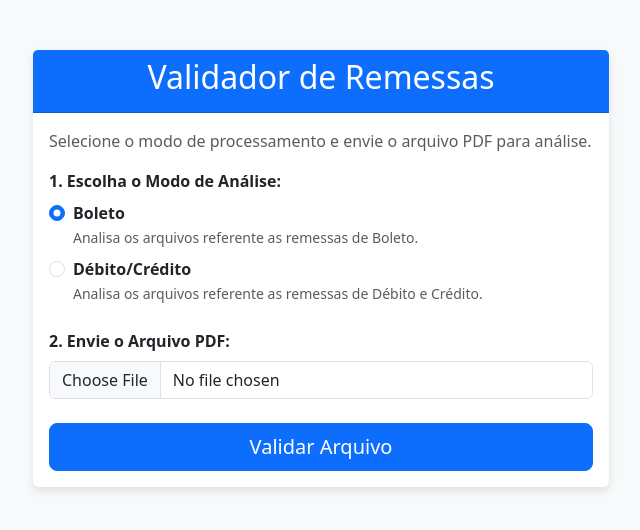
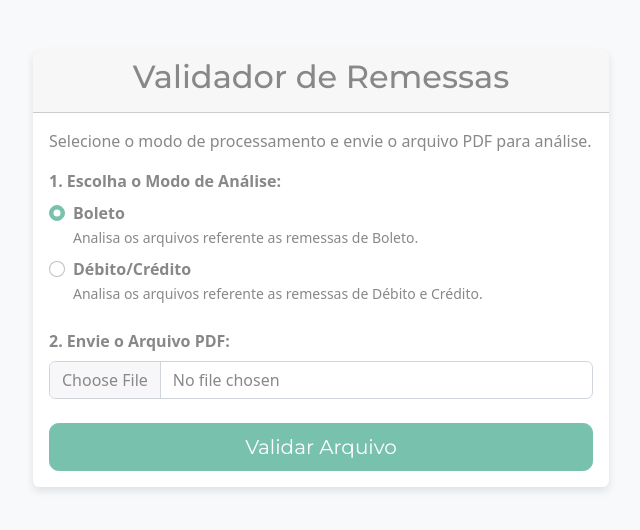
Before and after one commit to pedrorocha3247/conferencia.app, a Flask app: page / in a window 1280 px wide. Shown: the top 530 px of the page, without its empty margins (319-959 px from the left). Run offline with Flask 3, Linux system fonts and the light colour scheme.

Commit message:
Update index.html

```diff
--- a/templates/index.html
+++ b/templates/index.html
@@ -4,7 +4,18 @@
     <meta charset="UTF-8">
     <meta name="viewport" content="width=device-width, initial-scale=1.0">
     <title>Validador de Remessas</title>
-    <link href="https://cdn.jsdelivr.net/npm/bootstrap@5.3.2/dist/css/bootstrap.min.css" rel="stylesheet">
+
+    <!--
+      ALTERE AQUI PARA MUDAR O TEMA
+      Basta trocar a palavra 'minty' pelo nome do tema que você escolheu no site Bootswatch.com
+
+      Exemplos de temas:
+      - Tema escuro:   https://bootswatch.com/5/darkly/bootstrap.min.css
+      - Tema moderno:   https://bootswatch.com/5/lux/bootstrap.min.css
+      - Tema divertido: https://bootswatch.com/5/sketchy/bootstrap.min.css
+    -->
+    <link href="https://bootswatch.com/5/minty/bootstrap.min.css" rel="stylesheet">
+
     <style>
         body {
             background-color: #f8f9fa;
@@ -18,8 +29,6 @@
             box-shadow: 0 4px 8px rgba(0,0,0,0.1);
         }
         .card-header {
-            background-color: #0d6efd;
-            color: white;
             font-weight: bold;
         }
         .form-check-label {
@@ -77,7 +86,6 @@
             const spinner = button.querySelector('.spinner-border');
             const buttonText = button.querySelector('.button-text');
 
-            // Desabilita o botão, mostra o spinner e atualiza o texto
             button.disabled = true;
             spinner.classList.remove('d-none');
             buttonText.textContent = ' Processando...';
```
